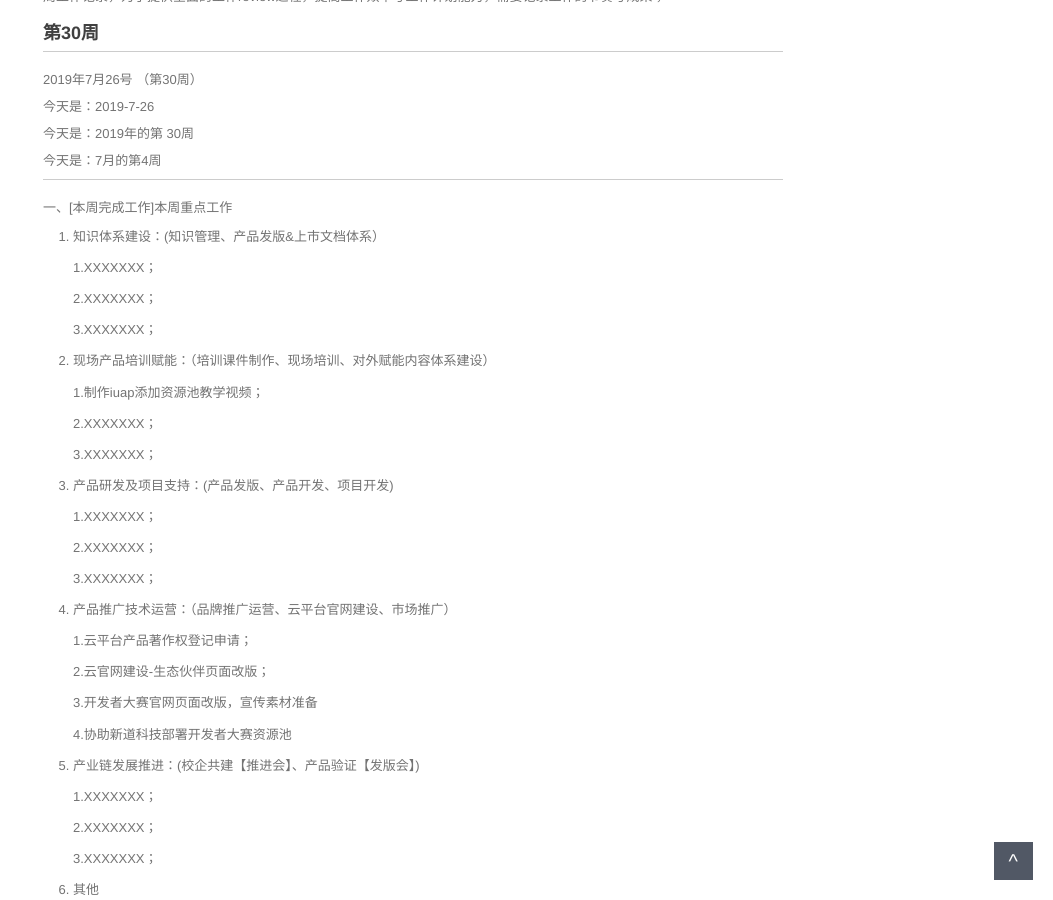
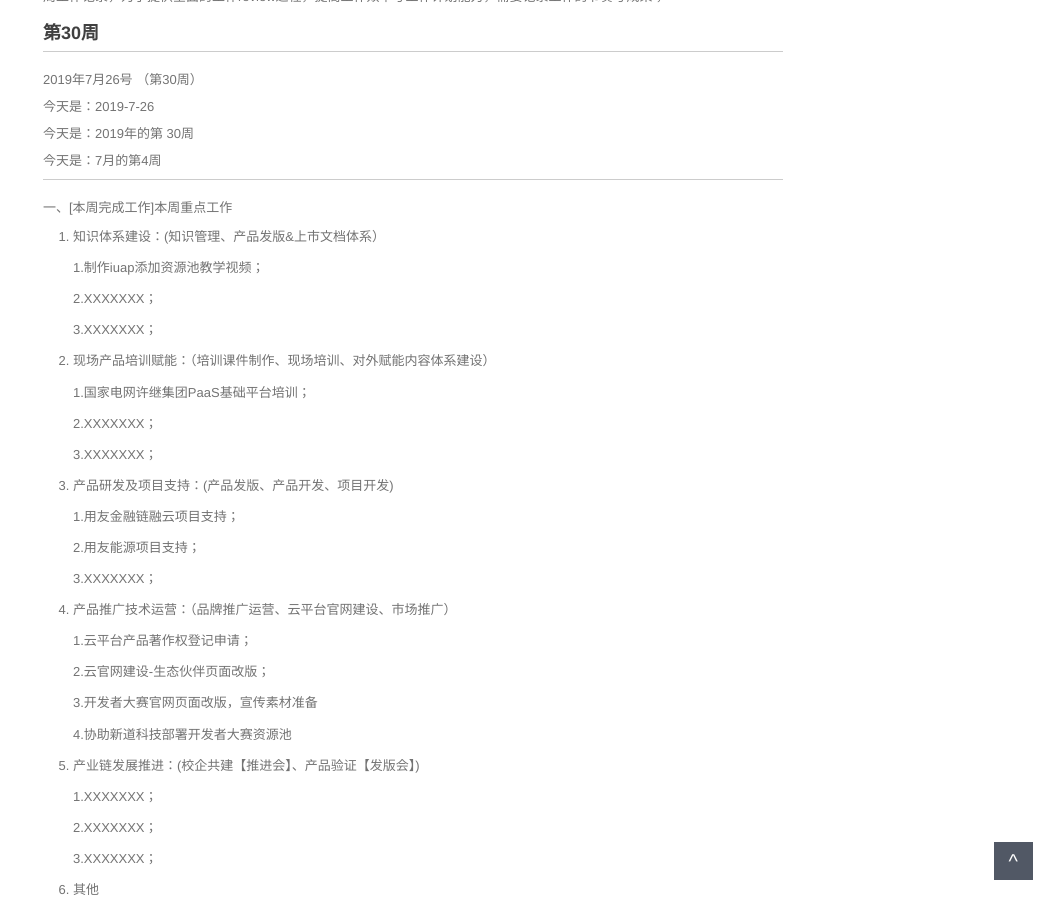
Before and after one commit to walllFlower/blog, a Jekyll site: the page built from _posts/2018-07-17-day_report_cxz.md, in a window 1280 px wide and 900 px high, scrolled down 310 px. Shown: the whole window, without its empty margins (227-1280 px from the left). Built offline with Jekyll 4.4.1, drawn with Linux system fonts in a browser that asks for light colours; comment, search, counter and statistics services are not loaded.

Commit message:
Update 2018-07-17-day_report_cxz.md

```diff
--- a/_posts/2018-07-17-day_report_cxz.md
+++ b/_posts/2018-07-17-day_report_cxz.md
@@ -25,7 +25,7 @@ categories: 技术运营工作周报
 
 1. 知识体系建设：(知识管理、产品发版&上市文档体系）
 
-    1.XXXXXXX；
+    1.制作iuap添加资源池教学视频；
 
     2.XXXXXXX；
 
@@ -33,7 +33,7 @@ categories: 技术运营工作周报
 
 2. 现场产品培训赋能：（培训课件制作、现场培训、对外赋能内容体系建设）
 
-    1.制作iuap添加资源池教学视频；
+    1.国家电网许继集团PaaS基础平台培训；
 
     2.XXXXXXX；
 
@@ -41,9 +41,9 @@ categories: 技术运营工作周报
 
 3. 产品研发及项目支持：(产品发版、产品开发、项目开发)
 
-    1.XXXXXXX；
-
-    2.XXXXXXX；
+    1.用友金融链融云项目支持；
+
+    2.用友能源项目支持；
 
     3.XXXXXXX；
 
```
